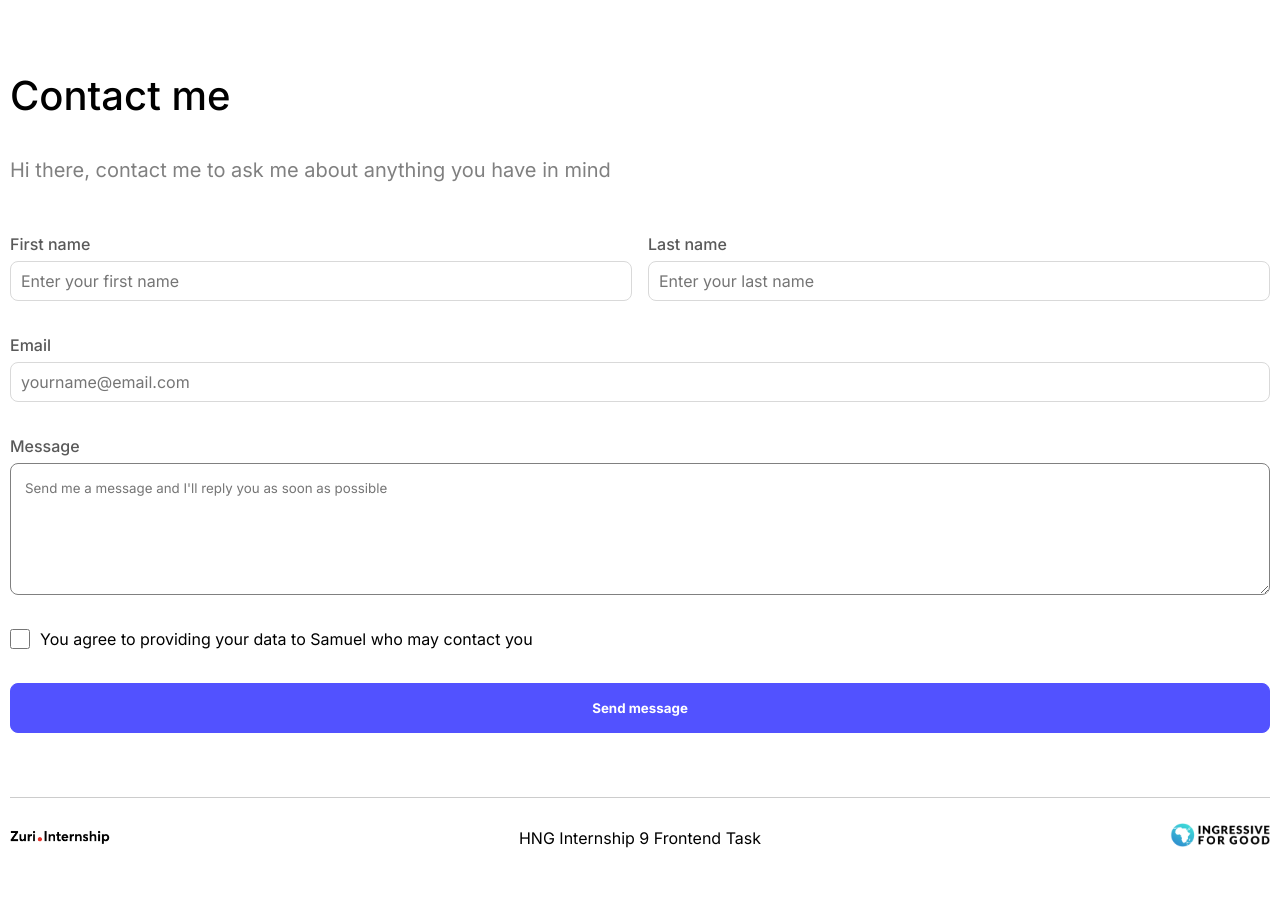
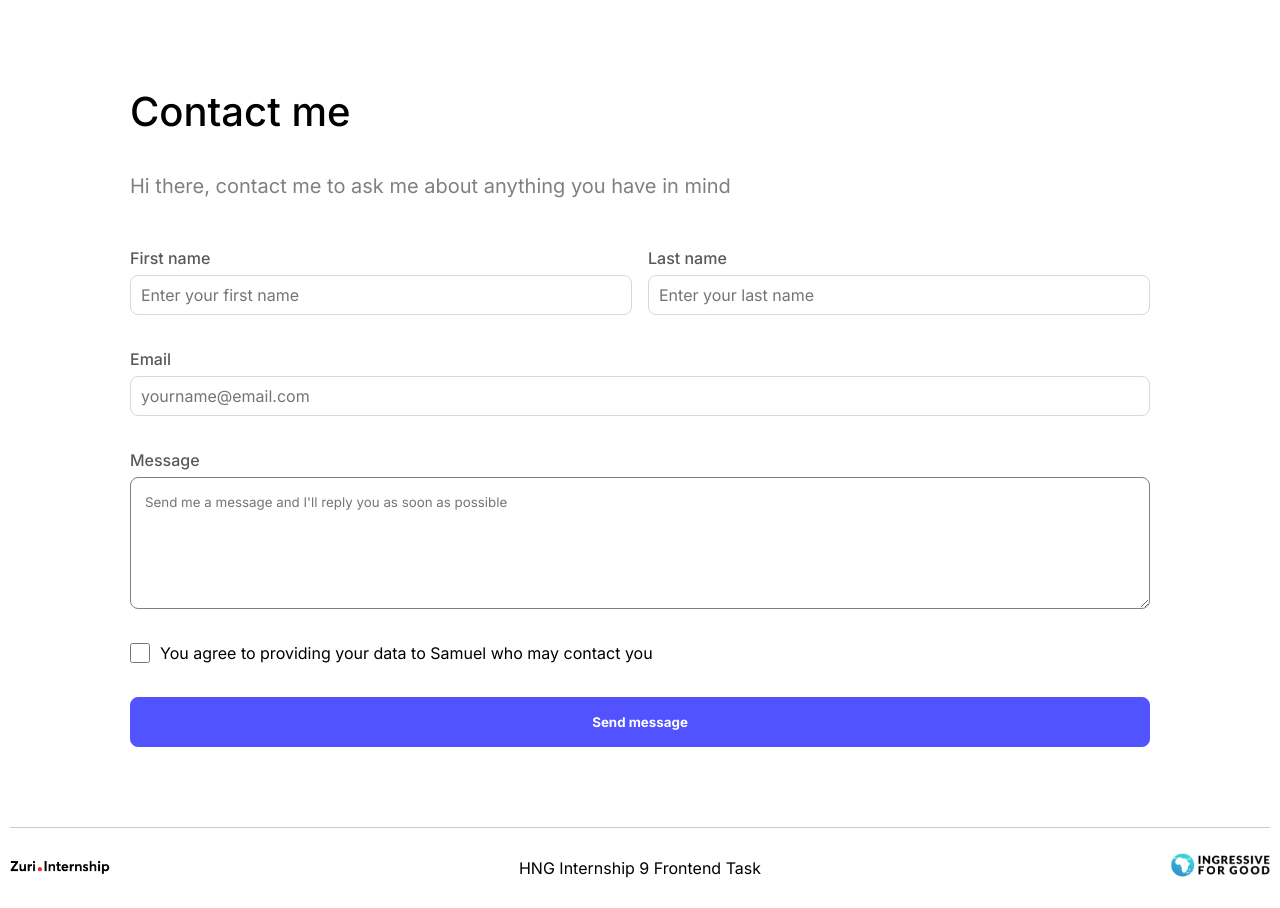
Before and after one commit to samuel-ola1/profile-page, a React (Vite) app: page /contact in a window 1280 px wide. Before the commit the page ends 878 px from the top, so only its background shows below. Built offline with nearby package versions, Linux system fonts and the light colour scheme.

Commit message:
fixed a bug

```diff
--- a/src/pages/contact/Contact.jsx
+++ b/src/pages/contact/Contact.jsx
@@ -90,8 +90,6 @@ const Contact = () => {
                         <textarea
                             name="message"
                             id='message'
-                            cols="30"
-                            rows="10"
                             placeholder="Send me a message and I'll reply you as soon as possible"
                             value={inputs.message}
                             onChange={handleChange}
--- a/src/pages/contact/contact.css
+++ b/src/pages/contact/contact.css
@@ -84,9 +84,9 @@ html {
   }
 
 
-  /* input:focus {
+  input:focus {
     border: 1px solid blue;
-  } */
+  }
 
 
   textarea {
@@ -126,7 +126,20 @@ html {
     cursor: pointer;
   }
 
+  form button:hover {
+    background-color: #2828ec;
+    border: 1px solid #2828ec;
+  }
+
   @media (min-width:560px){
+    .contact__container {
+        margin: 80px 120px;
+        display: flex;
+        flex-direction: column;
+        gap: 48px;
+      }
+
+
     .name {
         flex-direction: row;
     }
```
